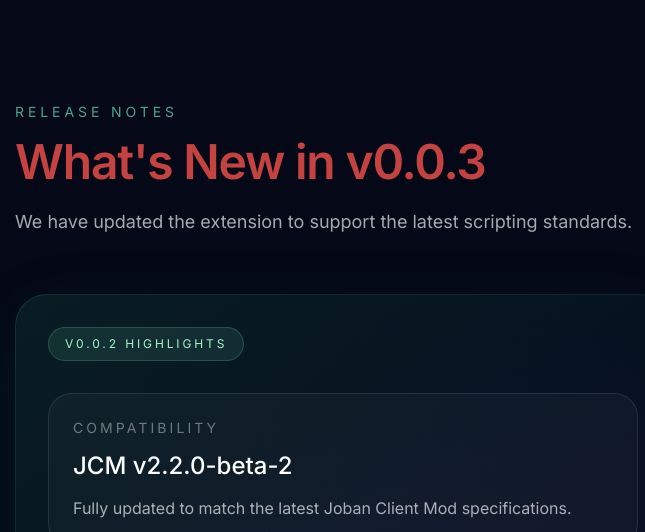
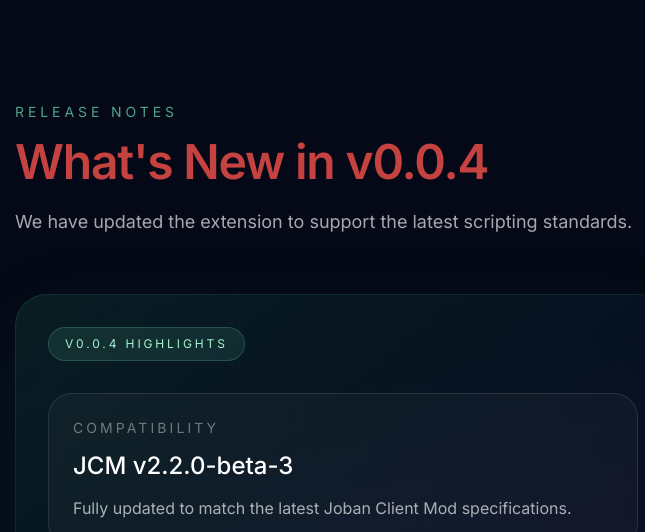
Before and after one commit to xiangao0904/mtr-scripting-tools, a plain HTML site: page index.html in a window 1280 px wide. Shown: the part 1780-2312 px from the top of the page, 17-662 px from the left. Drawn offline with nearby package versions, Linux system fonts and the light colour scheme.

Commit message:
update site-info

```diff
--- a/index.html
+++ b/index.html
@@ -442,7 +442,7 @@
             <h2
               class="mt-4 text-3xl font-semibold tracking-tight text-[#FF544C] animate-simple-breath md:text-5xl"
             >
-              What's New in v0.0.3
+              What's New in v0.0.4
             </h2>
             <p class="mt-5 text-lg leading-8 text-white/65">
               We have updated the extension to support the latest scripting
@@ -457,7 +457,7 @@
               <div
                 class="mb-8 inline-flex items-center rounded-full border border-emerald-300/20 bg-emerald-300/10 px-4 py-2 text-xs uppercase tracking-[0.24em] text-emerald-200"
               >
-                v0.0.2 Highlights
+                v0.0.4 Highlights
               </div>
 
               <div class="space-y-6">
@@ -468,7 +468,7 @@
                     Compatibility
                   </p>
                   <h3 class="mt-3 text-2xl font-medium text-white">
-                    JCM v2.2.0-beta-2
+                    JCM v2.2.0-beta-3
                   </h3>
                   <p class="mt-3 leading-7 text-white/65">
                     Fully updated to match the latest Joban Client Mod
```
